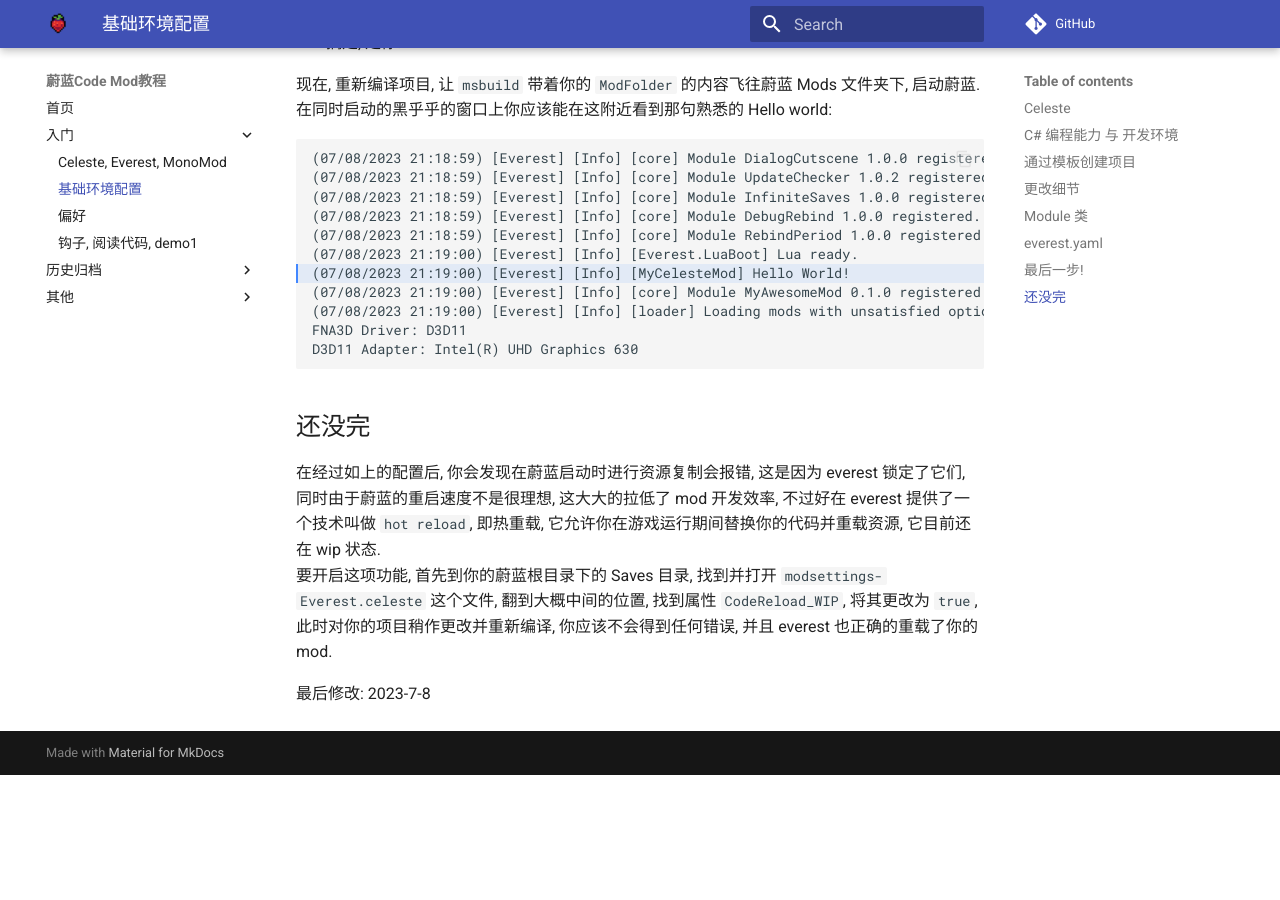
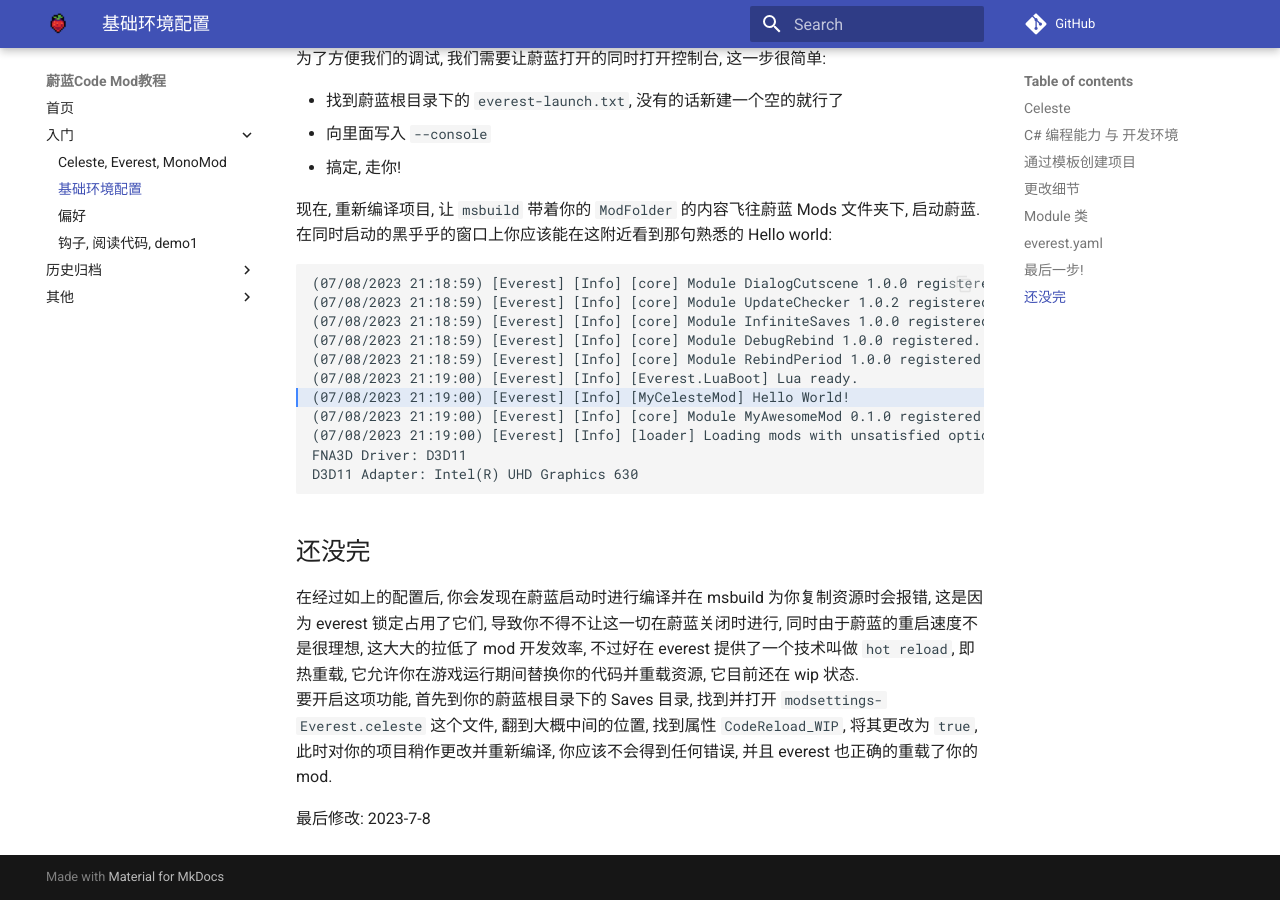
Before and after one commit to Saplonily/CelesteModTutorial, an MkDocs documentation site: the page built from docs/begin/BasicEnv.md, in a window 1280 px wide and 900 px high, scrolled down 4329 px. Built offline with MkDocs 1.6.1 and Material for MkDocs 9.7.7, drawn with Linux system fonts in a browser that asks for light colours; comment, search, counter and statistics services are not loaded; before the commit the page ends 5104 px from its top, so only the background shows below that; some of the changed text lies outside the part shown.

Commit message:
修复格式, 调整部分内容

```diff
--- a/docs/begin/BasicEnv.md
+++ b/docs/begin/BasicEnv.md
@@ -135,6 +135,7 @@
 ok, 我们前面几乎巴拉巴拉讲了几乎三千多个字, 但是依然没有让蔚蓝加载到我们的mod, 不过别急, 这是倒数第二步了.
 实际上有关 code mod 的所有代码相关的东西我们都已经做完了, 剩余的其实只是一个普通 mod 要做的 ---- 写 `everest.yaml`.
 在这里我们需要在 `ModFolder` 这个文件夹里做这件事, 那么, 在你的这个文件夹下创建 `everest.yaml` 空文件, 你的目录结构可能像是:
+
 - ModFolder
     - everest.yaml
     - MyCelesteMod.dll
@@ -183,8 +184,9 @@
 
 ## 还没完
 
-在经过如上的配置后, 你会发现在蔚蓝启动时进行资源复制会报错,
-这是因为 everest 锁定了它们, 同时由于蔚蓝的重启速度不是很理想,
+在经过如上的配置后, 你会发现在蔚蓝启动时进行编译并在 msbuild 为你复制资源时会报错,
+这是因为 everest 锁定占用了它们, 导致你不得不让这一切在蔚蓝关闭时进行,
+同时由于蔚蓝的重启速度不是很理想,
 这大大的拉低了 mod 开发效率, 不过好在 everest 提供了一个技术叫做 `hot reload`,
 即热重载, 它允许你在游戏运行期间替换你的代码并重载资源, 它目前还在 wip 状态.
 要开启这项功能, 首先到你的蔚蓝根目录下的 Saves 目录, 找到并打开 `modsettings-Everest.celeste` 这个文件,
```
